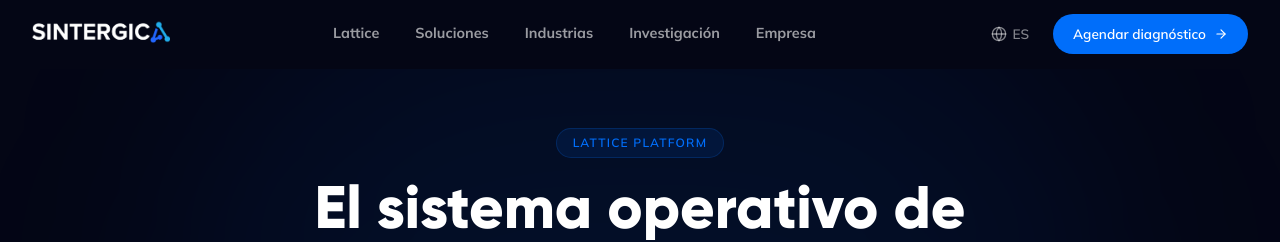
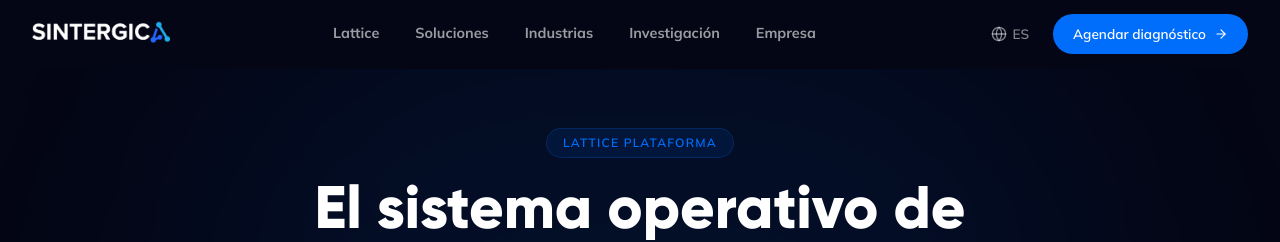
Before and after one commit to axeljmujica/Sintergica, a Next.js app: page /en/soluciones/lattice in a window 1280 px wide. Shown: the top 242 px of the page. Built offline with nearby package versions, Linux system fonts and the light colour scheme.

Commit message:
feat(lattice-hero): localize badge to Spanish 'Lattice Plataforma'

```diff
--- a/src/components/soluciones/lattice/LatticeHero.tsx
+++ b/src/components/soluciones/lattice/LatticeHero.tsx
@@ -48,7 +48,7 @@
               {...anim(0)}
               className="inline-flex items-center rounded-full border border-[#006EFA]/20 bg-[#006EFA]/10 px-4 py-1.5 text-xs font-semibold uppercase tracking-widest text-[#006EFA]"
             >
-              Lattice Platform
+              Lattice Plataforma
             </m.span>
 
             {/* H1 */}
```
